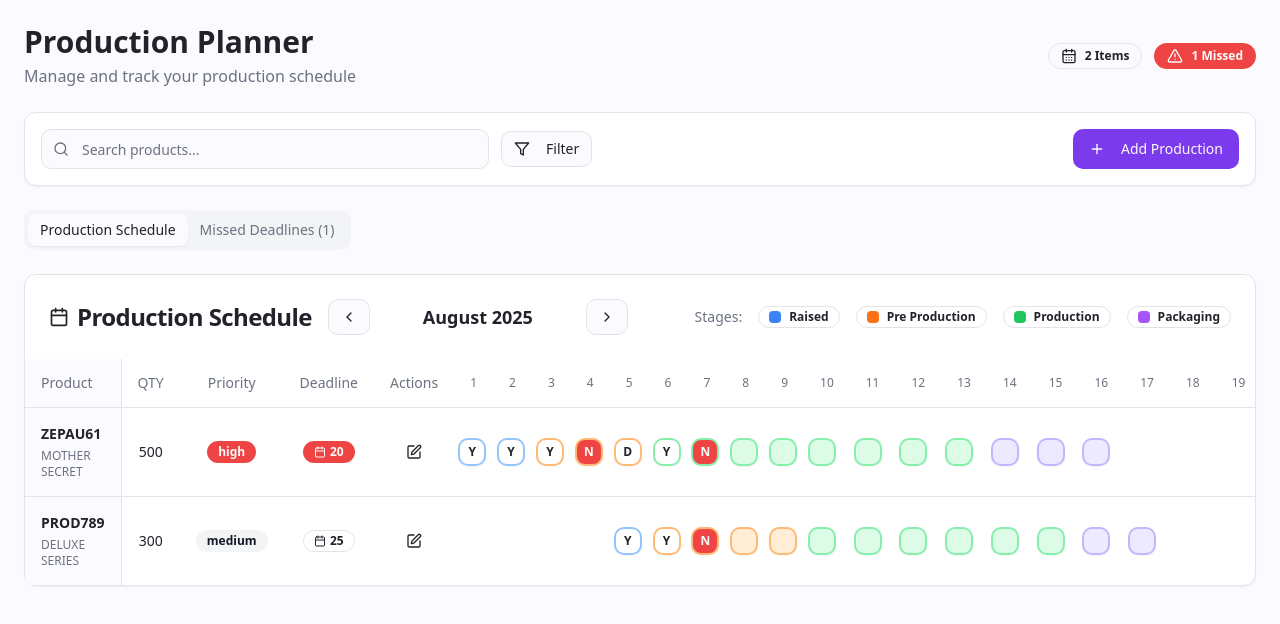
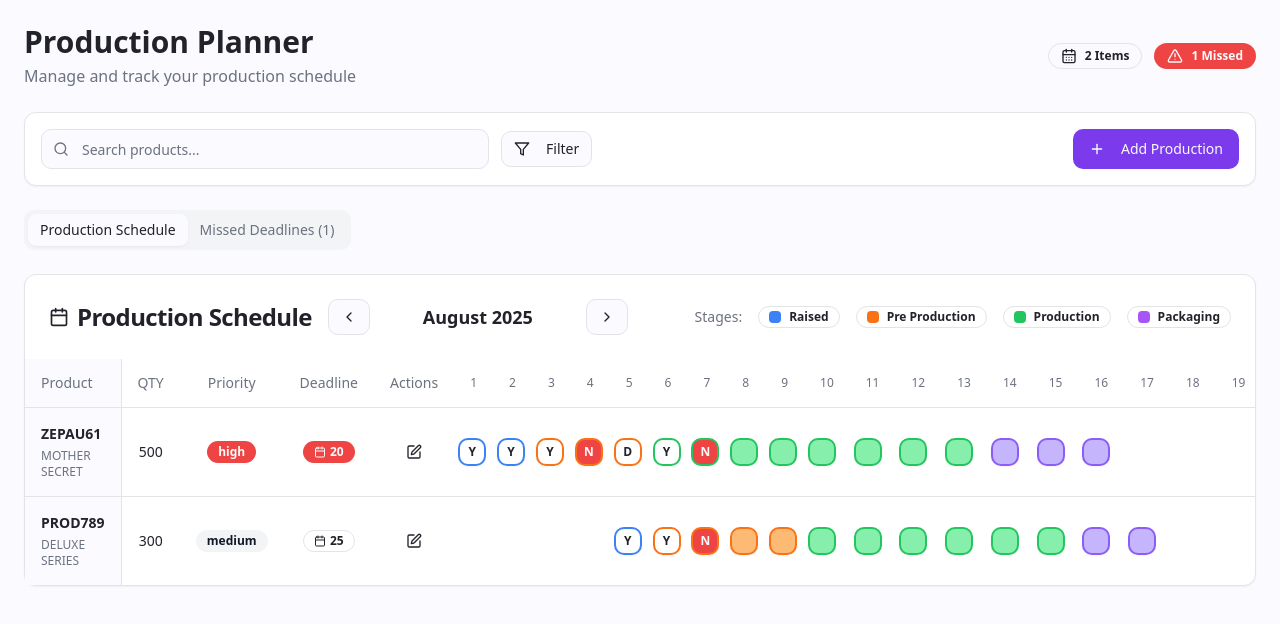
Before and after one commit to 1SANYAMCHUAHAN/subtle-whispers, a React (Vite) app: page / in a window 1280 px wide. Shown: the top 624 px of the page. Built offline with nearby package versions, Linux system fonts and the light colour scheme.

Commit message:
Refine cell colors
Increase color intensity and ensure proper cell filling for production stages.

```diff
--- a/src/components/ProductionGrid.tsx
+++ b/src/components/ProductionGrid.tsx
@@ -15,10 +15,10 @@ interface ProductionGridProps {
 }
 
 const stageColors = {
-  raised: 'bg-blue-100 border-blue-300 text-blue-800',
-  preProduction: 'bg-orange-100 border-orange-300 text-orange-800',
-  production: 'bg-green-100 border-green-300 text-green-800',
-  packaging: 'bg-violet-100 border-violet-300 text-violet-800'
+  raised: 'bg-blue-300 border-blue-500 text-blue-900',
+  preProduction: 'bg-orange-300 border-orange-500 text-orange-900',
+  production: 'bg-green-300 border-green-500 text-green-900',
+  packaging: 'bg-violet-300 border-violet-500 text-violet-900'
 };
 
 const statusColors = {
```
